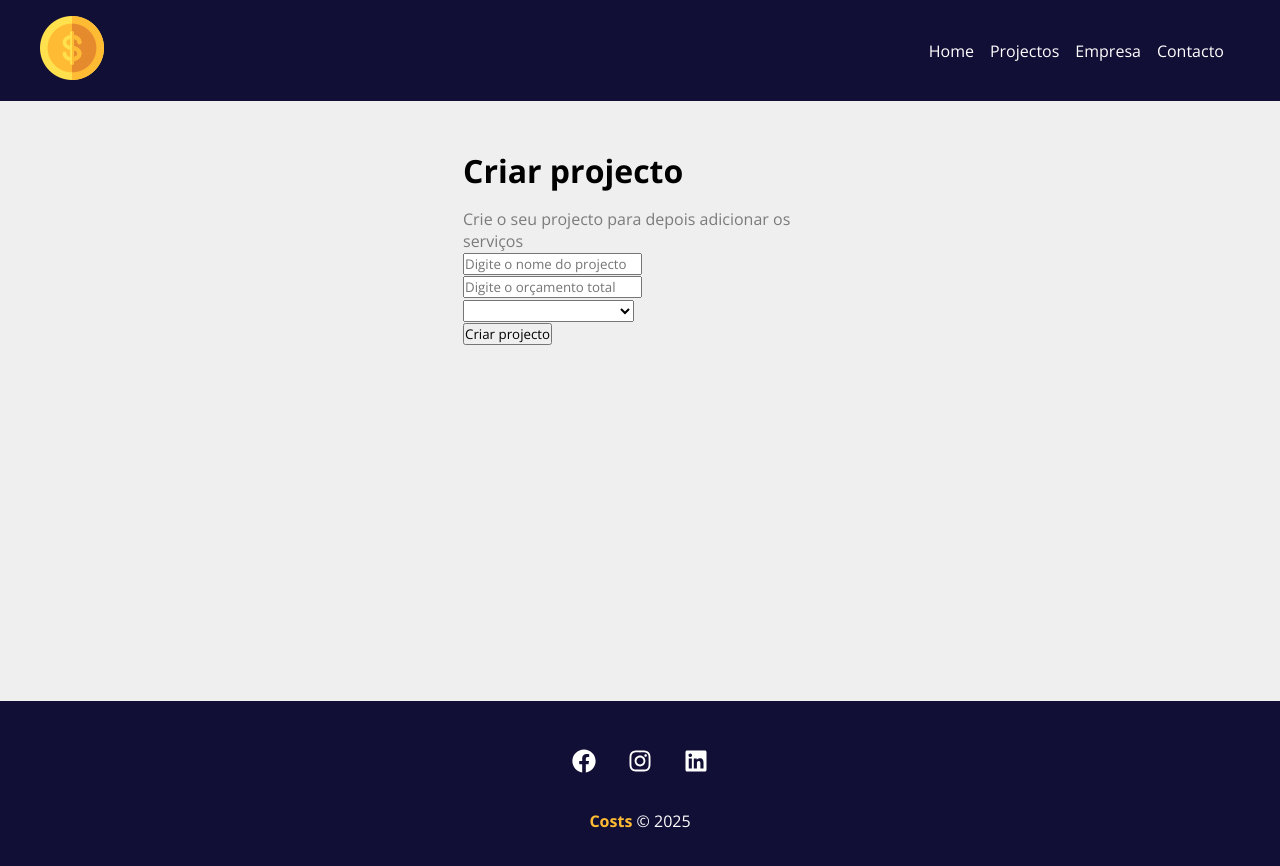
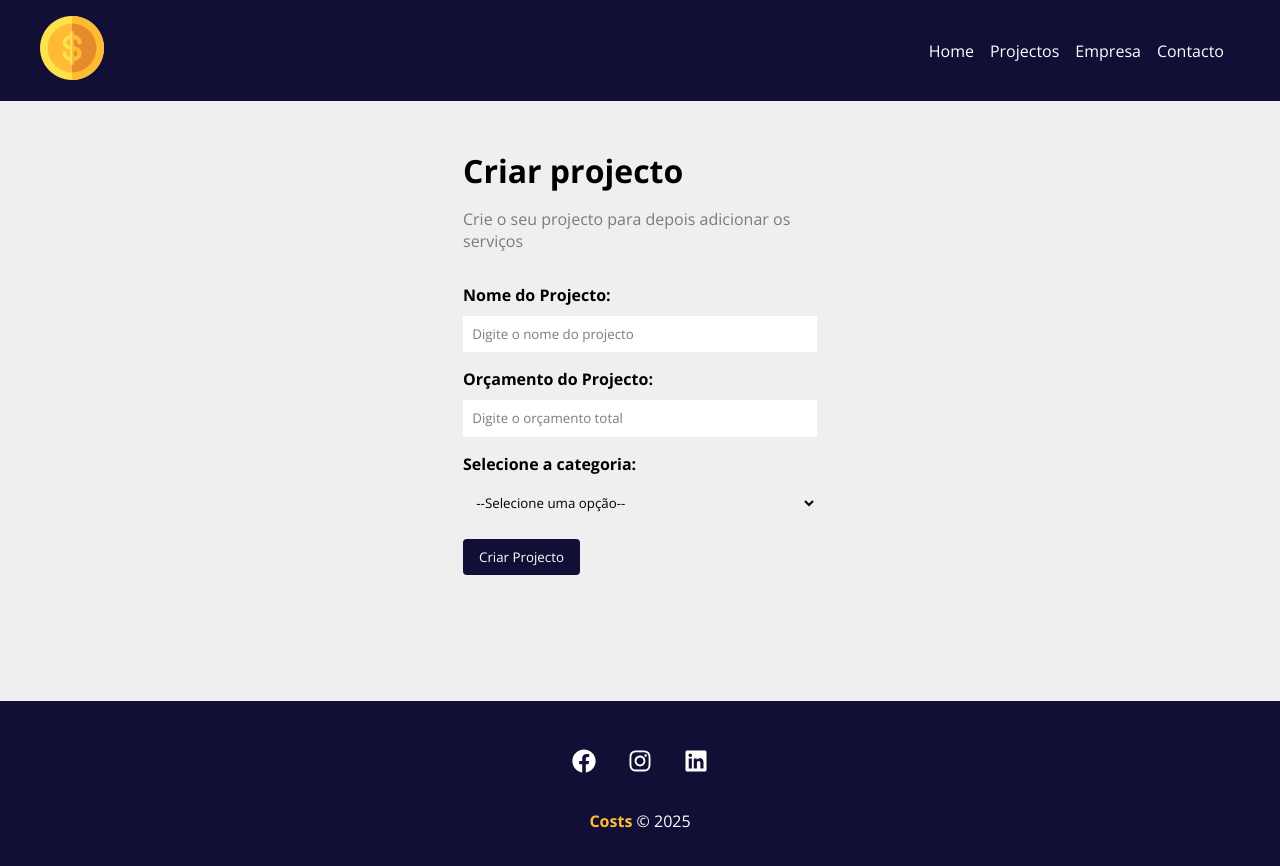
Before and after one commit to adelsonsaguateDev/costs, a JavaScript app: page /novoprojecto in a window 1280 px wide. Shown: the top 866 px of the page. Built offline with nearby package versions, Linux system fonts and the light colour scheme; the HTML template or start-up script is replaced by a standard one.

Commit message:
Componentização do formulario

```diff
--- /dev/null
+++ b/src/components/form/Input.js
@@ -0,0 +1,20 @@
+import styles from './Input.module.css'
+
+function Input({ type, text, name, placeholder,handleOnChange, value }){
+    return (
+     <div className={styles.form_control}>
+        <label htmlFor={name}>{text}:</label>
+        <input
+            type={type}
+            name={name}
+            id={name}
+            placeholder={placeholder}
+            onChange={handleOnChange}
+            value={value}
+        />
+     </div>
+    )
+ }
+
+
+ export default Input
--- /dev/null
+++ b/src/components/form/Input.module.css
@@ -0,0 +1,21 @@
+.form_control {
+    display: flex;
+    flex-direction: column;
+    margin-bottom: 1em;
+}
+
+.form_control label{
+    margin-bottom: .6em;
+    font-weight: bold;
+}
+
+.form_control input{
+  padding: .7em;
+  border-radius: 0;
+  border: none;
+}
+
+
+.form_control input::placeholder{
+    color: #7b7b7b;
+  }
--- /dev/null
+++ b/src/components/form/Select.js
@@ -0,0 +1,17 @@
+import styles from './Select.module.css'
+
+function Select({ type, text, name, placeholder,handleOnChange, value }){
+    return (
+     <div className={styles.form_control}>
+        <label htmlFor={name}>{text}:</label>
+        <select name={name} id={name} >
+          <option>--Selecione uma opção--</option>
+        </select>
+
+
+     </div>
+    )
+ }
+
+
+ export default Select
--- /dev/null
+++ b/src/components/form/Select.module.css
@@ -0,0 +1,16 @@
+.form_control {
+  display: flex;
+  flex-direction: column;
+  margin-bottom: 1em;
+}
+
+.form_control label{
+  margin-bottom: .6em;
+  font-weight: bold;
+}
+
+.form_control select{
+padding: .7em;
+border-radius: 0;
+border: none;
+}
--- /dev/null
+++ b/src/components/form/SubmitButton.js
@@ -0,0 +1,12 @@
+import styles from './SubmitButton.module.css'
+
+function SubmitButton({ text }){
+    return (
+     <div >
+       <button className={styles.btn}>{text}</button>
+     </div>
+    )
+ }
+
+
+ export default SubmitButton
--- /dev/null
+++ b/src/components/form/SubmitButton.module.css
@@ -0,0 +1,14 @@
+.btn {
+    background-color: #120f36;
+    color: #fff;
+    padding: 0.7em 1.2em;
+    text-decoration: none;
+    transition: 0.5s;
+    cursor: pointer;
+    border-radius: 4px;
+    border: none;
+  }
+
+  .btn:hover {
+    color: #ffbb33;
+  }
--- a/src/components/pages/NovoProjecto.js
+++ b/src/components/pages/NovoProjecto.js
@@ -6,7 +6,7 @@
    <div className={styles.newproject_container}>
       <h1>Criar projecto</h1>
       <p>Crie o seu projecto para depois adicionar os serviços</p>
-      <ProjectForm />
+      <ProjectForm btnText="Criar Projecto" />
    </div>
    )
 }
--- a/src/components/project/ProjectForm.js
+++ b/src/components/project/ProjectForm.js
@@ -1,20 +1,24 @@
-function ProjectForm(){
+import Input from '../form/Input';
+import Select from '../form/Select';
+import SubmitButton from '../form/SubmitButton';
+import styles from './ProjectForm.module.css'
+function ProjectForm( {btnText}){
     return (
-     <form>
-        <div>
-            <input type="text" placeholder="Digite o nome do projecto"/>
-        </div>
-        <div>
-            <input type="number" placeholder="Digite o orçamento total"/>
-        </div>
-        <div>
-            <select name="categoria_id">
-              <option disabled>--Selecione a categoria--</option>
-            </select>
-        </div>
-        <div>
-            <input type="submit" value="Criar projecto"/>
-        </div>
+     <form className={styles.form}>
+        <Input
+         type="text"
+         text="Nome do Projecto"
+         name="name"
+         placeholder="Digite o nome do projecto"
+        />
+        <Input
+         type="number"
+         text="Orçamento do Projecto"
+         name="name"
+         placeholder="Digite o orçamento total"
+        />
+       <Select name="categoria_id" text="Selecione a categoria" />
+       <SubmitButton text={btnText}/>
      </form>
     )
  }
--- /dev/null
+++ b/src/components/project/ProjectForm.module.css
@@ -0,0 +1,4 @@
+.form {
+    width: 100%;
+    margin: 2em 0;
+}
```
